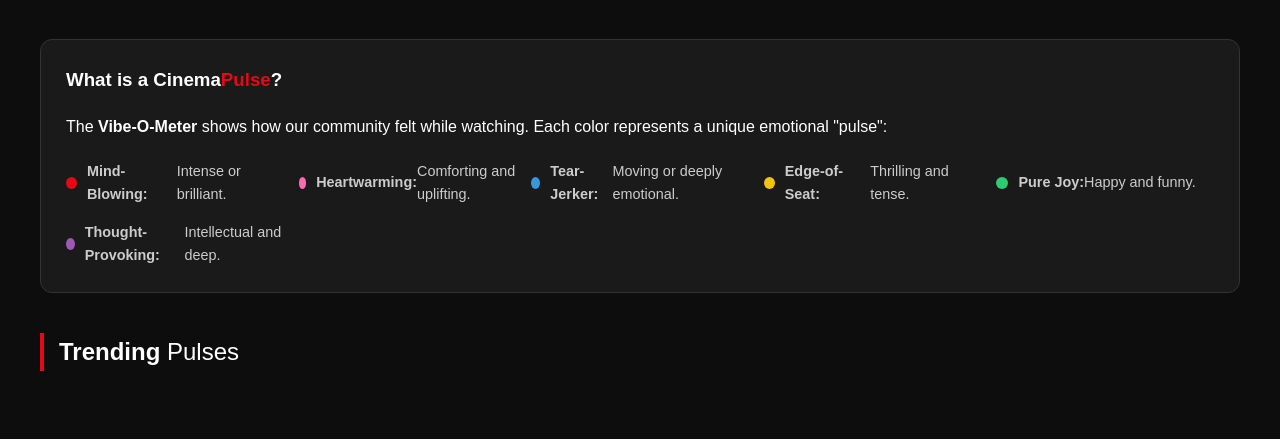
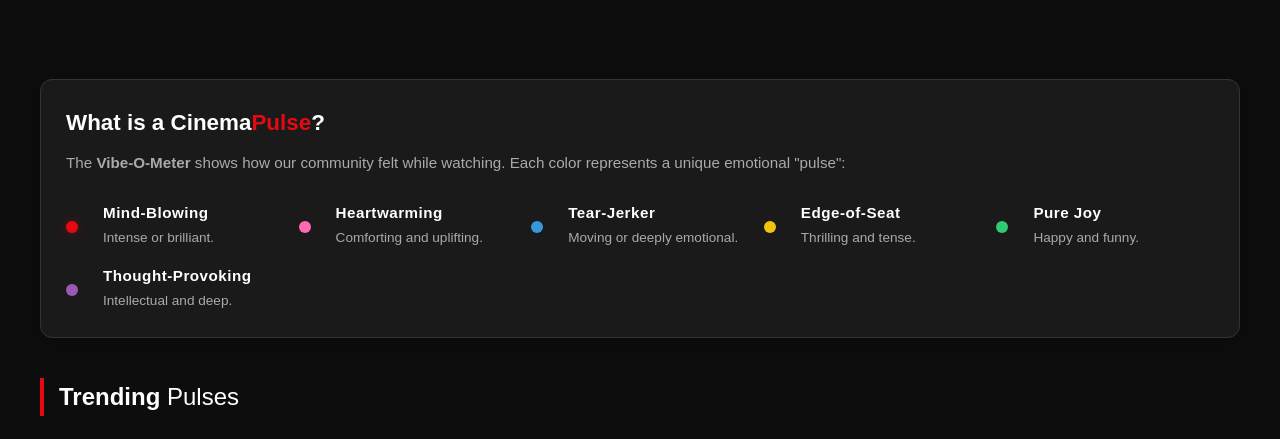
Before and after one commit to haripriyav-git/Cinemapulse, a Flask app: page /dashboard in a window 1280 px wide. Shown: the part 473-912 px from the top of the page. Run offline with Flask 3, Linux system fonts and the light colour scheme; the visitor is signed in with stand-in values (Sample User, id 1); data comes from the database, SQL or seed files in the repository.

Commit message:
commit css

```diff
--- a/static/styles/movies.css
+++ b/static/styles/movies.css
@@ -1,10 +1,11 @@
-/* --- Global Variables & Base Styles --- */
+/* --- 1. Global Variables & Base Styles --- */
 :root {
     --primary-red: #e50914;
     --dark-bg: #0d0d0d;
     --card-bg: #1a1a1a;
     --text-main: #ffffff;
     --text-muted: #aaaaaa;
+    --accent-gold: #f5c518;
 }
 
 body {
@@ -13,99 +14,150 @@ body {
     margin: 0;
     font-family: 'Poppins', sans-serif;
     line-height: 1.6;
+    overflow-x: hidden;
 }
 
-/* --- Navigation & Hero --- */
+/* --- 2. Navigation & Hero Section --- */
 .navbar {
-    display: flex; justify-content: space-between; align-items: center;
-    padding: 1.2rem 5rem; background: rgba(0, 0, 0, 0.95);
-    border-bottom: 2px solid var(--primary-red); position: sticky; top: 0; z-index: 1000;
+    display: flex;
+    justify-content: space-between;
+    align-items: center;
+    padding: 1.2rem 5rem;
+    background: rgba(0, 0, 0, 0.95);
+    border-bottom: 2px solid var(--primary-red);
+    position: sticky;
+    top: 0;
+    z-index: 1000;
 }
+
 .logo { font-size: 1.6rem; font-weight: 700; text-transform: uppercase; }
 .logo span { color: var(--primary-red); }
-.nav-links a { color: var(--text-muted); text-decoration: none; margin-left: 20px; transition: 0.3s; }
+
+.nav-links a {
+    color: var(--text-muted);
+    text-decoration: none;
+    margin-left: 20px;
+    transition: 0.3s;
+}
 .nav-links a:hover { color: var(--primary-red); }
 
 .hero-gateway {
-    height: 90vh; display: flex; flex-direction: column; align-items: center; justify-content: center;
-    text-align: center; background: linear-gradient(rgba(0,0,0,0.6), rgba(0,0,0,0.9)),
+    height: 90vh;
+    display: flex;
+    flex-direction: column;
+    align-items: center;
+    justify-content: center;
+    text-align: center;
+    background: linear-gradient(rgba(0,0,0,0.6), rgba(0,0,0,0.9)),
     url('https://images.unsplash.com/photo-1489599849927-2ee91cede3ba?q=80&w=2070') center/cover;
 }
+
 .hero-gateway h1 { font-size: 4.5rem; margin: 0; }
 .hero-gateway h1 span { color: var(--primary-red); }
 
-/* --- Auth & Inputs --- */
-.auth-card {
-    background: var(--card-bg); padding: 3rem; border-radius: 12px;
-    border: 1px solid #333; width: 380px; margin: 100px auto; text-align: center;
-}
-input, textarea, select {
-    width: 100%; padding: 14px; margin: 12px 0; background: #222; border: 1px solid #444;
-    color: white; border-radius: 4px; box-sizing: border-box;
-}
-input:focus { border-color: var(--primary-red); outline: none; }
-.btn-primary, .feedback-btn, .submit-btn {
-    background: var(--primary-red); color: white; padding: 12px 30px; border: none;
-    border-radius: 4px; font-weight: 600; cursor: pointer; transition: 0.3s;
+/* --- 3. Professional Vibe Legend Card --- */
+.vibe-legend-card {
+    background: var(--card-bg);
+    padding: 30px;
+    border-radius: 12px;
+    border: 1px solid #333;
+    margin: 40px auto;
+    max-width: 1200px;
+    box-shadow: 0 4px 15px rgba(0,0,0,0.3);
 }
 
-/* --- Movie Grid & Cards --- */
-.placeholder-grid {
-    display: grid; grid-template-columns: repeat(auto-fill, minmax(200px, 1fr));
-    gap: 30px; padding: 40px;
-}
-.movie-card {
-    background: #141414; border-radius: 15px; overflow: hidden;
-    transition: transform 0.3s ease; border: none;
-}
-.movie-card:hover { transform: translateY(-10px) scale(1.05); }
+.legend-header h3 { margin: 0 0 10px 0; font-size: 1.4rem; }
+.legend-header h3 span { color: var(--primary-red); }
 
-.poster-box, .poster-container { position: relative; height: 400px; width: 100%; }
-.poster-box img, .card-img-top { width: 100%; height: 100%; object-fit: cover; }
-
-.rank-badge {
-    position: absolute; top: 10px; left: 10px; background: rgba(229, 9, 20, 0.9);
-    color: white; padding: 5px 12px; border-radius: 5px; font-weight: bold; z-index: 2;
+.legend-header p {
+    margin: 0 0 25px 0;
+    color: var(--text-muted);
+    font-size: 0.95rem;
+    max-width: 800px;
 }
 
-.overlay {
-    position: absolute; top: 0; left: 0; width: 100%; height: 100%;
-    background: rgba(0,0,0,0.8); display: flex; align-items: center;
-    justify-content: center; opacity: 0; transition: 0.3s;
+.legend-grid {
+    display: grid;
+    grid-template-columns: repeat(auto-fit, minmax(240px, 1fr));
+    gap: 20px 30px;
 }
-.poster-box:hover .overlay { opacity: 1; }
 
-.movie-info { padding: 15px; }
-.movie-info h3 { margin: 0; font-size: 0.9rem; white-space: nowrap; overflow: hidden; text-overflow: ellipsis; }
-.movie-info p { color: #888; font-size: 0.8rem; margin-top: 5px; }
+.legend-item {
+    display: flex;
+    align-items: flex-start;
+    gap: 15px;
+}
 
-/* --- Modals --- */
-.modal {
-    display: none; position: fixed; z-index: 2000; left: 0; top: 0;
-    width: 100%; height: 100%; background: rgba(0,0,0,0.9);
+.legend-content { display: flex; flex-direction: column; }
+
+.legend-content strong {
+    color: #fff;
+    font-size: 0.95rem;
+    letter-spacing: 0.5px;
 }
-.modal-content {
-    background: #1a1a1a; margin: 10% auto; padding: 30px; width: 90%;
-    max-width: 400px; border-radius: 15px; border: 1px solid var(--primary-red);
+
+.vibe-desc {
+    color: var(--text-muted);
+    font-size: 0.85rem;
+    margin-top: 2px;
 }
-.modal-buttons { display: flex; gap: 10px; margin-top: 15px; }
-.close-btn { background: #444; color: white; border: none; padding: 10px 20px; border-radius: 5px; cursor: pointer; }
+
+/* --- 4. Auth & Forms --- */
+.auth-card {
+    background: var(--card-bg);
+    padding: 3rem;
+    border-radius: 12px;
+    border: 1px solid #333;
+    width: 380px;
+    margin: 100px auto;
+    text-align: center;
+}
+
+input, textarea, select {
+    width: 100%;
+    padding: 14px;
+    margin: 12px 0;
+    background: #222;
+    border: 1px solid #444;
+    color: white;
+    border-radius: 4px;
+    box-sizing: border-box;
+}
+
+input:focus { border-color: var(--primary-red); outline: none; }
+
+.btn-primary, .submit-btn {
+    background: var(--primary-red);
+    color: white;
+    padding: 12px 30px;
+    border: none;
+    border-radius: 4px;
+    font-weight: 600;
+    cursor: pointer;
+    transition: 0.3s;
+}
+
+/* --- 5. Movie Grid & Card Styles --- */
 .placeholder-grid {
     display: grid;
     grid-template-columns: repeat(auto-fill, minmax(220px, 1fr));
-    gap: 25px;
+    gap: 30px;
     padding: 40px;
-    background: #0d0d0d;
+    max-width: 1300px;
+    margin: 0 auto;
 }
 
 .movie-card {
     background: transparent;
     width: 100%;
+    transition: transform 0.3s ease;
 }
+
+.movie-card:hover { transform: translateY(-10px); }
 
 .poster-box {
     position: relative;
-    background: #333; /* Fallback color if image fails */
+    background: #333;
     height: 350px;
     border-radius: 15px;
     display: flex;
@@ -206,46 +235,49 @@ input:focus { border-color: var(--primary-red); outline: none; }
     transition: width 0.6s cubic-bezier(0.4, 0, 0.2, 1);
 }
 
-/* Vibe Color Palette - CinemaPulse Custom */
-.vibe-Mind-Blowing { background: #e50914; box-shadow: 0 0 10px rgba(229, 9, 20, 0.4); }
-.vibe-Heartwarming { background: #ff69b4; }
-.vibe-Tear-Jerker { background: #3498db; }
-.vibe-Edge-of-Seat { background: #f1c40f; }
-.vibe-Pure-Joy { background: #2ecc71; }
-.vibe-Thought-Provoking { background: #9b59b6; }
-/* Vibe Legend Styling */
-.vibe-legend-card {
-    background: var(--card-bg);
-    padding: 25px;
-    border-radius: 12px;
-    border: 1px solid #333;
-    margin-bottom: 40px;
-}
-.vibe-legend-card h3 span { color: var(--accent-red); }
-.legend-grid {
-    display: grid;
-    grid-template-columns: repeat(auto-fit, minmax(200px, 1fr));
-    gap: 15px;
-    margin-top: 20px;
-}
-.legend-item {
-    display: flex;
-    align-items: center;
-    font-size: 0.9rem;
-    color: #ccc;
-}
+/* --- 7. Color Palette & Status Dots --- */
 .dot {
-    height: 12px;
-    width: 12px;
+    width: 12px; height: 12px;
     border-radius: 50%;
-    display: inline-block;
-    margin-right: 10px;
+    margin-top: 5px;
+    flex-shrink: 0;
 }
 
-/* Matching the exact colors from your Vibe-O-Meter */
-.mind-blowing { background-color: #e50914; }
-.heartwarming { background-color: #ff69b4; }
-.tear-jerker { background-color: #3498db; }
-.edge-seat { background-color: #f1c40f; }
-.pure-joy { background-color: #2ecc71; }
-.thought-provoking { background-color: #9b59b6; }
+/* Collective Vibe Styles */
+.mind-blowing, .vibe-Mind-Blowing { background-color: var(--primary-red); box-shadow: 0 0 10px rgba(229, 9, 20, 0.4); }
+.heartwarming, .vibe-Heartwarming { background-color: #ff69b4; }
+.tear-jerker, .vibe-Tear-Jerker { background-color: #3498db; }
+.edge-seat, .vibe-Edge-of-Seat { background-color: #f1c40f; }
+.pure-joy, .vibe-Pure-Joy { background-color: #2ecc71; }
+.thought-provoking, .vibe-Thought-Provoking { background-color: #9b59b6; }
+
+/* --- 8. Modals --- */
+.modal {
+    display: none;
+    position: fixed;
+    z-index: 2000;
+    left: 0; top: 0;
+    width: 100%; height: 100%;
+    background: rgba(0,0,0,0.9);
+}
+
+.modal-content {
+    background: #1a1a1a;
+    margin: 10% auto;
+    padding: 30px;
+    width: 90%;
+    max-width: 400px;
+    border-radius: 15px;
+    border: 1px solid var(--primary-red);
+}
+
+.modal-buttons { display: flex; gap: 10px; margin-top: 15px; }
+
+.close-btn {
+    background: #444;
+    color: white;
+    border: none;
+    padding: 10px 20px;
+    border-radius: 5px;
+    cursor: pointer;
+}
--- a/templates/dashboard.html
+++ b/templates/dashboard.html
@@ -90,17 +90,56 @@
 
     <div class="main-content">
         <div class="vibe-legend-card">
-            <h3>What is a Cinema<span>Pulse</span>?</h3>
-            <p>The <strong>Vibe-O-Meter</strong> shows how our community felt while watching. Each color represents a unique emotional "pulse":</p>
-            <div class="legend-grid">
-                <div class="legend-item"><span class="dot mind-blowing"></span> <strong>Mind-Blowing:</strong> Intense or brilliant.</div>
-                <div class="legend-item"><span class="dot heartwarming"></span> <strong>Heartwarming:</strong> Comforting and uplifting.</div>
-                <div class="legend-item"><span class="dot tear-jerker"></span> <strong>Tear-Jerker:</strong> Moving or deeply emotional.</div>
-                <div class="legend-item"><span class="dot edge-seat"></span> <strong>Edge-of-Seat:</strong> Thrilling and tense.</div>
-                <div class="legend-item"><span class="dot pure-joy"></span> <strong>Pure Joy:</strong> Happy and funny.</div>
-                <div class="legend-item"><span class="dot thought-provoking"></span> <strong>Thought-Provoking:</strong> Intellectual and deep.</div>
+    <div class="legend-header">
+        <h3>What is a Cinema<span>Pulse</span>?</h3>
+        <p>The <strong>Vibe-O-Meter</strong> shows how our community felt while watching. Each color represents a unique emotional "pulse":</p>
+    </div>
+
+    <div class="legend-grid">
+        <div class="legend-item">
+            <span class="dot mind-blowing"></span>
+            <div class="legend-content">
+                <strong>Mind-Blowing</strong>
+                <span class="vibe-desc">Intense or brilliant.</span>
             </div>
         </div>
+        <div class="legend-item">
+            <span class="dot heartwarming"></span>
+            <div class="legend-content">
+                <strong>Heartwarming</strong>
+                <span class="vibe-desc">Comforting and uplifting.</span>
+            </div>
+        </div>
+        <div class="legend-item">
+            <span class="dot tear-jerker"></span>
+            <div class="legend-content">
+                <strong>Tear-Jerker</strong>
+                <span class="vibe-desc">Moving or deeply emotional.</span>
+            </div>
+        </div>
+        <div class="legend-item">
+            <span class="dot edge-seat"></span>
+            <div class="legend-content">
+                <strong>Edge-of-Seat</strong>
+                <span class="vibe-desc">Thrilling and tense.</span>
+            </div>
+        </div>
+        <div class="legend-item">
+            <span class="dot pure-joy"></span>
+            <div class="legend-content">
+                <strong>Pure Joy</strong>
+                <span class="vibe-desc">Happy and funny.</span>
+            </div>
+        </div>
+        <div class="legend-item">
+            <span class="dot thought-provoking"></span>
+            <div class="legend-content">
+                <strong>Thought-Provoking</strong>
+                <span class="vibe-desc">Intellectual and deep.</span>
+            </div>
+        </div>
+    </div>
+</div>
 
         {% with messages = get_flashed_messages() %}
             {% if messages %}
```
Also changed, not shown: other parts of static/styles/movies.css (+18 -41 lines).
